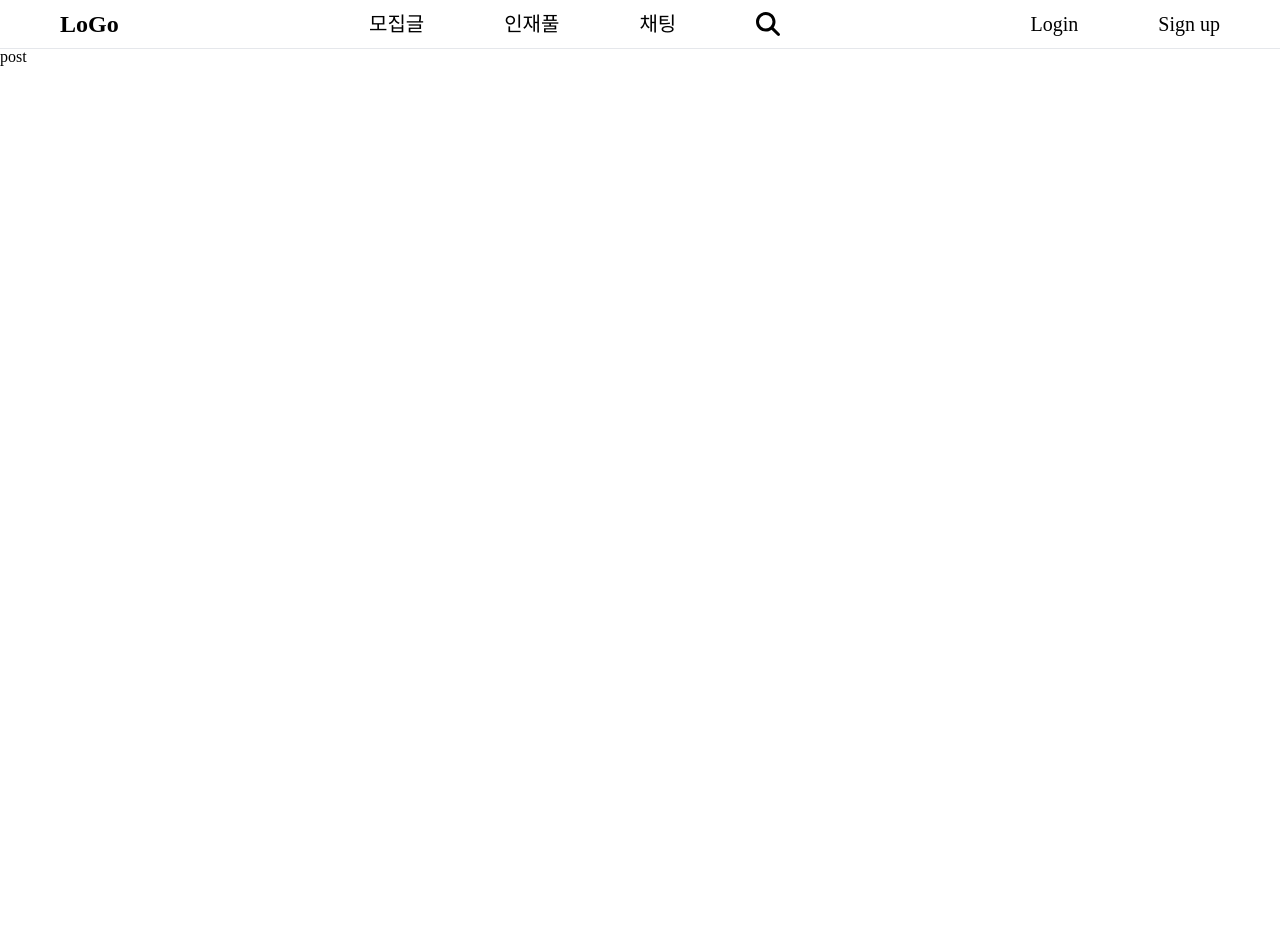
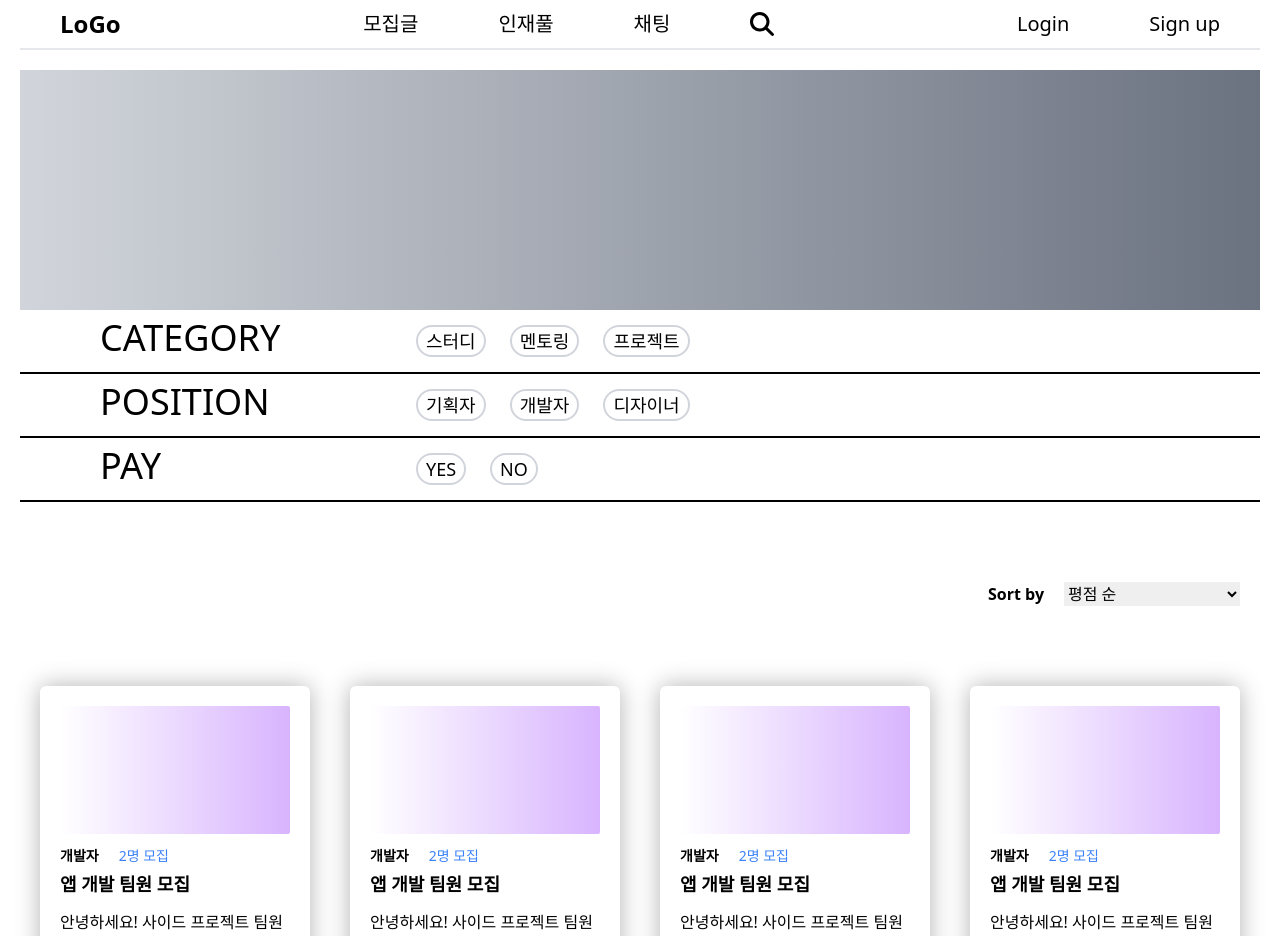
Before and after one commit to HCU-4400WON/hisbee, a React (Create React App) app in the folder src/main/frontend/: page /post in a window 1280 px wide. Shown: the top 936 px of the page. Before the commit the page ends 800 px from the top, so only its background shows below. Built offline with nearby package versions, Linux system fonts and the light colour scheme.

Commit message:
:art: post/[#19]
postpage design complete

```diff
--- a/src/main/frontend/src/App.tsx
+++ b/src/main/frontend/src/App.tsx
@@ -1,67 +1,8 @@
-import { createGlobalStyle } from "styled-components";
 import Router from "components/Router";
-
-const GlobalStyle = createGlobalStyle`
-
-html, body, div, span, applet, object, iframe,
-h1, h2, h3, h4, h5, h6, p, blockquote, pre,
-a, abbr, acronym, address, big, cite, code,
-del, dfn, em, img, ins, kbd, q, s, samp,
-small, strike, strong, sub, sup, tt, var,
-b, u, i, center,
-dl, dt, dd, menu, ol, ul, li,
-fieldset, form, label, legend,
-table, caption, tbody, tfoot, thead, tr, th, td,
-article, aside, canvas, details, embed,
-figure, figcaption, footer, header, hgroup,
-main, menu, nav, output, ruby, section, summary,
-time, mark, audio, video {
-  margin: 0;
-  padding: 0;
-  border: 0;
-  font-size: 100%;
-  font: inherit;
-  vertical-align: baseline;
-}
-/* HTML5 display-role reset for older browsers */
-article, aside, details, figcaption, figure,
-footer, header, hgroup, main, menu, nav, section {
-  display: block;
-}
-/* HTML5 hidden-attribute fix for newer browsers */
-*[hidden] {
-    display: none;
-}
-body {
-  line-height: 1;
-}
-menu, ol, ul {
-  list-style: none;
-}
-blockquote, q {
-  quotes: none;
-}
-blockquote:before, blockquote:after,
-q:before, q:after {
-  content: '';
-  content: none;
-}
-table {
-  border-collapse: collapse;
-  border-spacing: 0;
-}
-
-a{
-  text-decoration: inherit;
-  color :inherit;
-}
-
-`;
 
 function App() {
   return (
     <>
-      <GlobalStyle />
       <Router />
     </>
   );
--- a/src/main/frontend/src/Routes/Post/Post.tsx
+++ b/src/main/frontend/src/Routes/Post/Post.tsx
@@ -1,5 +1,111 @@
+import tw from "tailwind-styled-components";
+
+const Banner = tw.div`
+h-60
+mt-5
+mx-5
+bg-gradient-to-r from-gray-300 to-gray-500
+`;
+
+const FilterRow = tw.div`
+relative
+flex
+h-16
+mx-5
+border-b-2
+border-black
+item-center
+`;
+
+const FilterTitle = tw.p`
+text-4xl
+mt-2
+mx-20
+`;
+
+const FilterButtonBox = tw.span`
+absolute
+left-96
+top-0
+bottom-0
+flex
+items-center
+text-lg
+`;
+
+const Button = tw.button`
+border-2
+border-gray-300
+px-2
+rounded-3xl
+mx-3
+`;
+
 function Post() {
-  return <div>post</div>;
+  return (
+    <>
+      {/* <img
+        className="h-60
+mt-5
+mx-5
+bg-gray-200"
+        src="/img/banner.png"
+        width="97%"
+      ></img> */}
+      <Banner></Banner>
+      <FilterRow>
+        <FilterTitle>CATEGORY</FilterTitle>
+        <FilterButtonBox>
+          <Button>스터디</Button>
+          <Button>멘토링</Button>
+          <Button>프로젝트</Button>
+        </FilterButtonBox>
+      </FilterRow>
+      <FilterRow>
+        <FilterTitle>POSITION</FilterTitle>
+        <FilterButtonBox>
+          <Button>기획자</Button>
+          <Button>개발자</Button>
+          <Button>디자이너</Button>
+        </FilterButtonBox>
+      </FilterRow>
+      <FilterRow>
+        <FilterTitle>PAY</FilterTitle>
+        <FilterButtonBox>
+          <Button>YES</Button>
+          <Button>NO</Button>
+        </FilterButtonBox>
+      </FilterRow>
+
+      <div className="flex justify-end my-20 mx-10">
+        <p className="font-bold mr-5">Sort by</p>
+        <select className="w-44">
+          <option>평점 순</option>
+          <option>좋아요 순</option>
+        </select>
+      </div>
+
+      <div className="grid grid-cols-4 gap-10 mx-10">
+        {[0, 0, 0, 0, 0, 0, 0, 0, 0, 0, 0].map((e) => (
+          <div
+            className="h-80 rounded-md"
+            style={{ boxShadow: "0px 0px 25px rgb(0 0 0 / 0.3)" }}
+          >
+            <div className="border-0 rounded-sm h-2/5 mx-5 mt-5 mb-3 bg-gradient-to-r from-white to-purple-200 to-purple-300"></div>
+            <div className="flex items-center">
+              <p className="mx-5 text-sm font-bold">개발자</p>
+              <p className="text-sm text-blue-500">2명 모집</p>
+            </div>
+            <p className="mx-5 my-1 text-lg font-bold">앱 개발 팀원 모집</p>
+            <p className="mx-5 my-3">
+              안녕하세요! 사이드 프로젝트 팀원을 구하고 있는...!!!
+            </p>
+            <span></span>
+          </div>
+        ))}
+      </div>
+    </>
+  );
 }
 
 export default Post;
--- a/src/main/frontend/src/components/Header.tsx
+++ b/src/main/frontend/src/components/Header.tsx
@@ -1,4 +1,12 @@
 import tw from "tailwind-styled-components";
+
+const Nav = tw.nav`
+flex
+justify-between
+items-center
+mx-5
+border-b-2
+`;
 
 const NavButton = tw.button`
  bg-white
@@ -13,40 +21,31 @@ const LogoNav = tw(NavButton)`
     font-bold
     text-2xl
 `;
-const MiddleNavBox = tw.div`
-
-`;
-
-const SearchButton = tw.svg`
-    w-6
-    mx-10
+const NavFlexBox = tw.div`
+    flex
 `;
 
 function Header() {
   return (
-    <>
-      <nav className="flex justify-between items-center mx-5">
+    <Nav>
       <LogoNav>LoGo</LogoNav>
-        <div className="flex ">
+      <NavFlexBox className="flex ">
         <NavButton>모집글</NavButton>
         <NavButton>인재풀</NavButton>
         <NavButton>채팅</NavButton>
         <svg
-            className="w-6 mx-10"
+          className="w-6 mx-10 hover:fill-purple-500"
           xmlns="http://www.w3.org/2000/svg"
           viewBox="0 0 512 512"
         >
           <path d="M416 208c0 45.9-14.9 88.3-40 122.7L502.6 457.4c12.5 12.5 12.5 32.8 0 45.3s-32.8 12.5-45.3 0L330.7 376c-34.4 25.2-76.8 40-122.7 40C93.1 416 0 322.9 0 208S93.1 0 208 0S416 93.1 416 208zM208 352a144 144 0 1 0 0-288 144 144 0 1 0 0 288z" />
         </svg>
-        </div>
-        <div>
+      </NavFlexBox>
+      <NavFlexBox>
         <NavButton>Login</NavButton>
         <NavButton>Sign up</NavButton>
-        </div>
-      </nav>
-
-      <hr className="text-5"></hr>
-    </>
+      </NavFlexBox>
+    </Nav>
   );
 }
 
```
Also changed, not shown: src/main/frontend/public/img/banner.png (added). Lines whose indentation alone changed are shown as unchanged.
